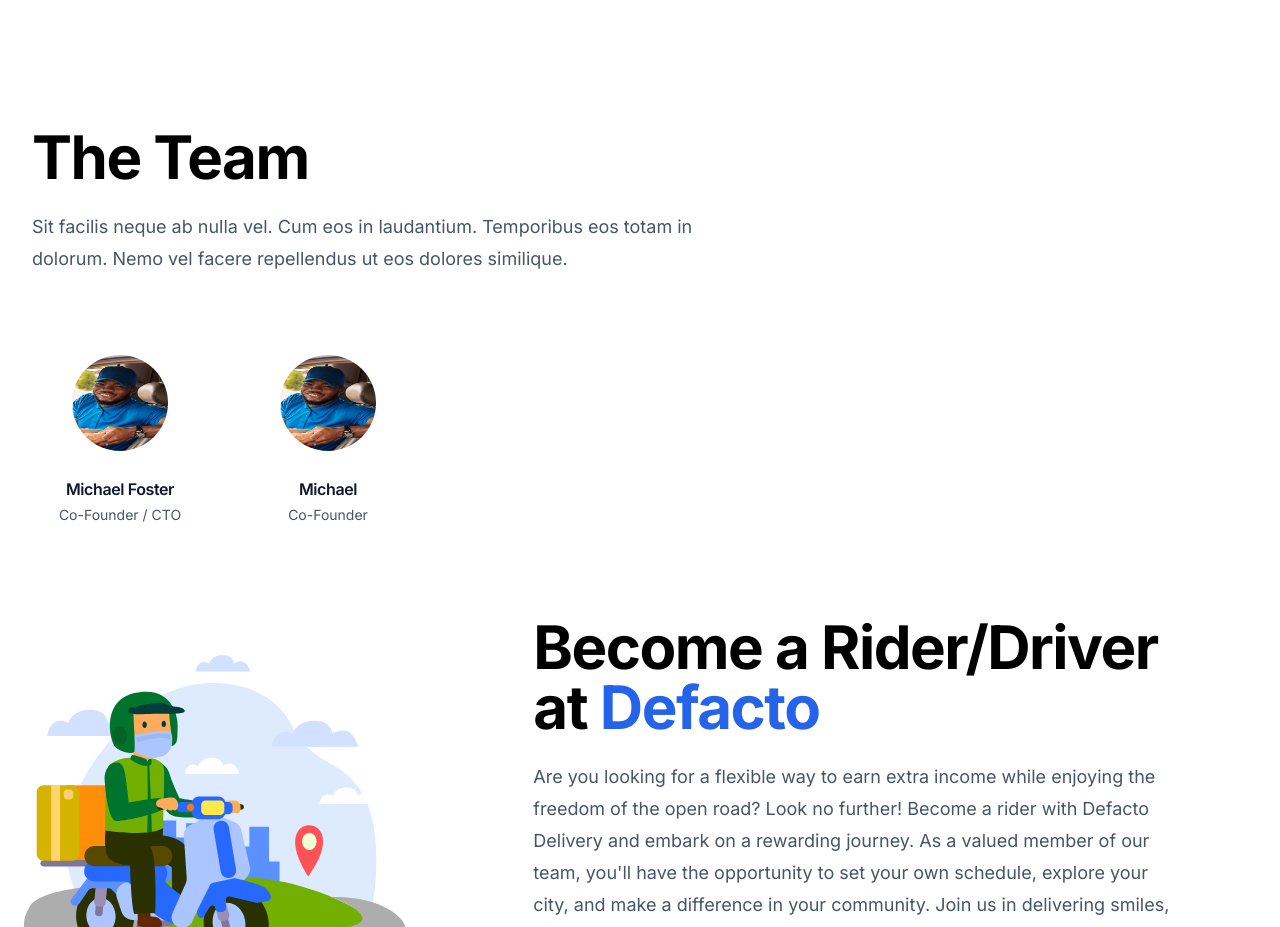
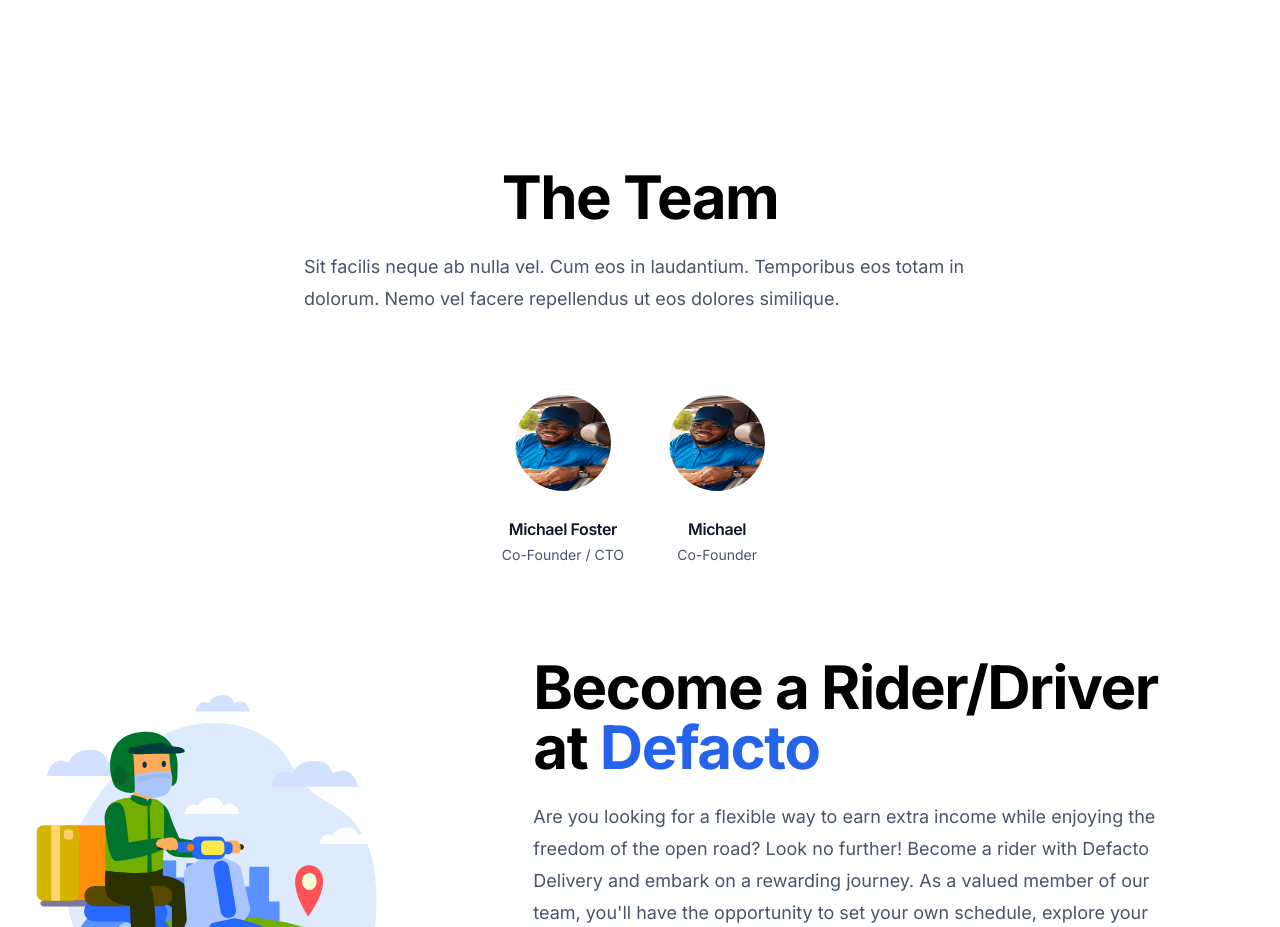
Before and after one commit to defacto-app/web, a Next.js app: page /about in a window 1280 px wide. Shown: the part 2040-2967 px from the top of the page. Built offline with nearby package versions, Linux system fonts and the light colour scheme; no server answers.

Commit message:
adjusted image <ul>

```diff
--- a/components/about/AboutTeam.tsx
+++ b/components/about/AboutTeam.tsx
@@ -17,10 +17,10 @@
   ]
   return (
     <div>
-      <div className="mx-auto mt-7 max-w-7xl px-6 sm:mt-48 lg:px-8">
+      <div className="mx-auto max-w-7xl px-6 grid justify-items-center sm:mt-48 lg:px-8">
           <div className="mx-auto max-w-2xl lg:mx-0">
 
-          <h1 className="mt-10 text-4xl font-bold tracking-tight text-black sm:text-6xl">
+          <h1 className="mt-10 text-4xl text-center font-bold tracking-tight text-black sm:text-6xl">
                   The Team
                 </h1>
 
@@ -30,18 +30,23 @@
             </p>
           </div>
           <ul
+          key={1}
             role="list"
-            className="mx-auto mt-20 grid max-w-2xl grid-cols-2 gap-x-8 gap-y-16 text-center sm:grid-cols-3 md:grid-cols-4 lg:mx-0 lg:max-w-none lg:grid-cols-5 xl:grid-cols-6"
+            className="mx-auto justify-items-center mt-20 grid max-w-2xl grid-cols-2 gap-x-8 gap-y-16 text-center "
           >
             {team.map((person) => (
-              <li key={person.name}>
-               <Image
+              <div className='grid place-content-center '>
+                <li key={person.name} >
+              <div>
+              <Image
                className="mx-auto h-24 w-24 rounded-full" src={person.imageUrl} alt="team"
                 width={100}
                 height={100} />
+              </div>
                 <h3 className="mt-6 text-base font-semibold leading-7 tracking-tight text-gray-900">{person.name}</h3>
                 <p className="text-sm leading-6 text-gray-600">{person.role}</p>
               </li>
+              </div>
             ))}
           </ul>
         </div>
--- a/components/user/SendPackage.tsx
+++ b/components/user/SendPackage.tsx
@@ -92,7 +92,7 @@
             name="bio"
             render={({ field }) => (
               <FormItem>
-                <FormLabel> <div className='block text-lg font-semibold mb-2'> Additional Information </div></FormLabel>
+                <FormLabel> <div className='block text-lg bg-gray-200 font-semibold mb-2'> Additional Information </div></FormLabel>
                 <FormControl>
                   <Textarea
                     placeholder="e.g Knock 3 times on the gate!"
```
